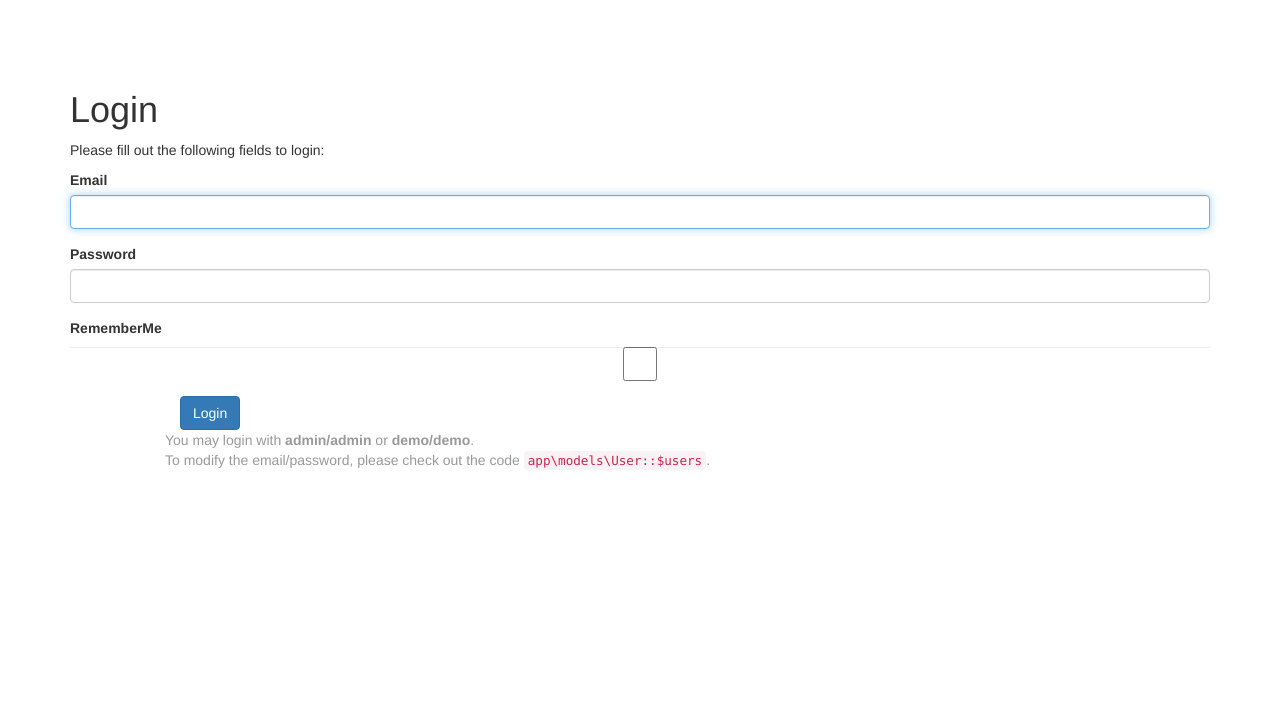
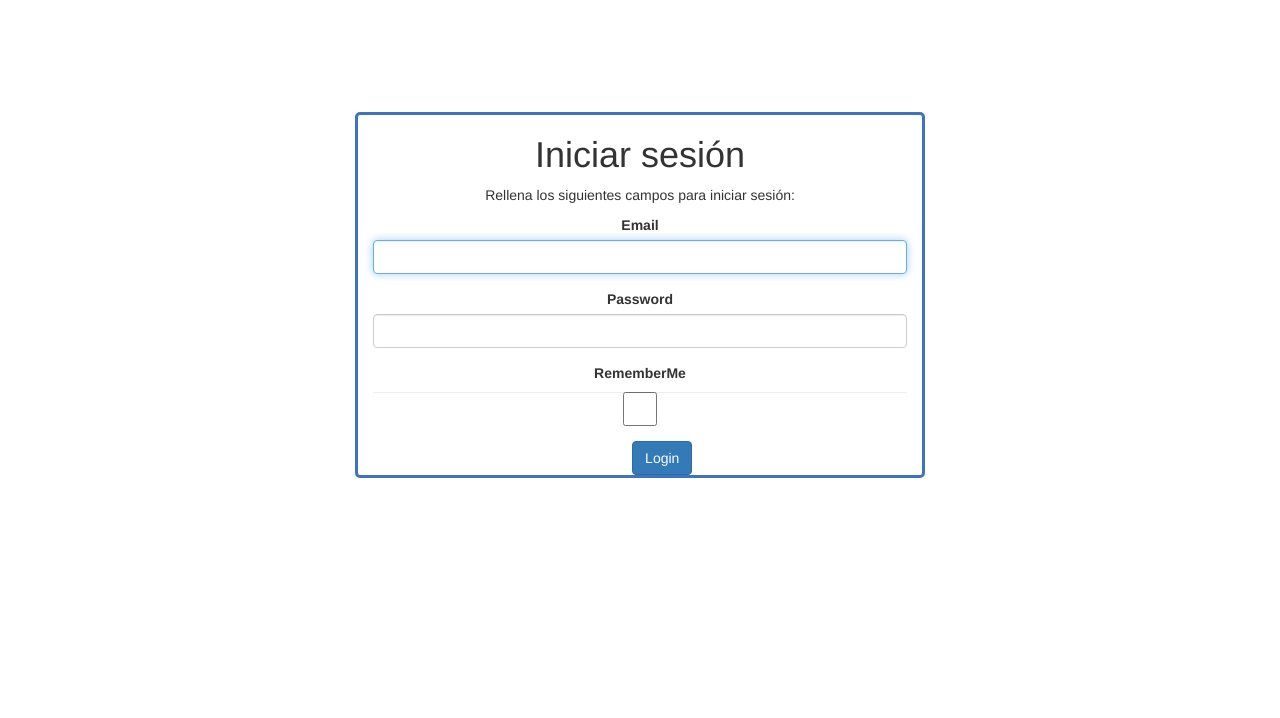
Before and after one commit to aapucbe/perretes-y-gatetes.es, a Yii app: template views/site/login.php in a window 1280 px wide. Shown: the top 718 px of the page. Run offline with PHP 8.4 and a stand-in for Yii, Linux system fonts and the light colour scheme; the template is opened without the code that fills it, so the values that code supplies are empty; form fields are guessed from the names that the template uses; some libraries are stand-ins or nearby versions.

Commit message:
Mejora formato formularios login y registro

```diff
--- a/config/web.php
+++ b/config/web.php
@@ -48,6 +48,7 @@ $config = [
         */
     ],
     'params' => $params,
+    'language' => 'es',
 ];
 
 if (YII_ENV_DEV) {
--- a/views/site/login.php
+++ b/views/site/login.php
@@ -7,30 +7,27 @@
 use yii\helpers\Html;
 use yii\bootstrap\ActiveForm;
 
-$this->title = 'Login';
-$this->params['breadcrumbs'][] = $this->title;
+$this->title = 'Iniciar sesión';
 ?>
 <div class="site-login">
+
+    <div class="col-lg-3"></div>
+
+    <div class="col-lg-6 border-box div-center div-top">
         <h1><?= Html::encode($this->title) ?></h1>
 
-    <p>Please fill out the following fields to login:</p>
+        <p>Rellena los siguientes campos para iniciar sesión:</p>
 
         <?php $form = ActiveForm::begin([
             'id' => 'login-form',
             'layout' => 'horizontal',
-        'fieldConfig' => [
-            'template' => "{label}\n<div class=\"col-lg-3\">{input}</div>\n<div class=\"col-lg-8\">{error}</div>",
-            'labelOptions' => ['class' => 'col-lg-1 control-label'],
-        ],
         ]); ?>
 
             <?= $form->field($model, 'email')->textInput(['autofocus' => true]) ?>
 
             <?= $form->field($model, 'password')->passwordInput() ?>
 
-        <?= $form->field($model, 'rememberMe')->checkbox([
-            'template' => "<div class=\"col-lg-offset-1 col-lg-3\">{input} {label}</div>\n<div class=\"col-lg-8\">{error}</div>",
-        ]) ?>
+            <?= $form->field($model, 'rememberMe')->checkbox() ?>
 
             <div class="form-group">
                 <div class="col-lg-offset-1 col-lg-11">
@@ -39,9 +36,8 @@ $this->params['breadcrumbs'][] = $this->title;
             </div>
 
         <?php ActiveForm::end(); ?>
+    </div>
 
-    <div class="col-lg-offset-1" style="color:#999;">
-        You may login with <strong>admin/admin</strong> or <strong>demo/demo</strong>.<br>
-        To modify the email/password, please check out the code <code>app\models\User::$users</code>.
+    <div class="col-lg-3"></div>
+
 </div>
-</div>
--- a/web/css/site.css
+++ b/web/css/site.css
@@ -136,15 +136,15 @@ a.desc:after {
     border-bottom: 2px solid #B22222;
     padding:0px;
 }
-.home{
+.div-top{
     margin-top: 3em;
 }
 
-.index-center{
+.div-center{
     text-align: center !important;
 }
 
-.form-index{
+.border-box{
     border: 3px solid;
     border-color: #4073BF;
     border-radius: 5px;
```
Also changed, not shown: models/RegisterForm.php (+14 -0 lines), views/site/index.php (+5 -5 lines), views/site/register.php (+9 -11 lines). Lines whose indentation alone changed are shown as unchanged.
